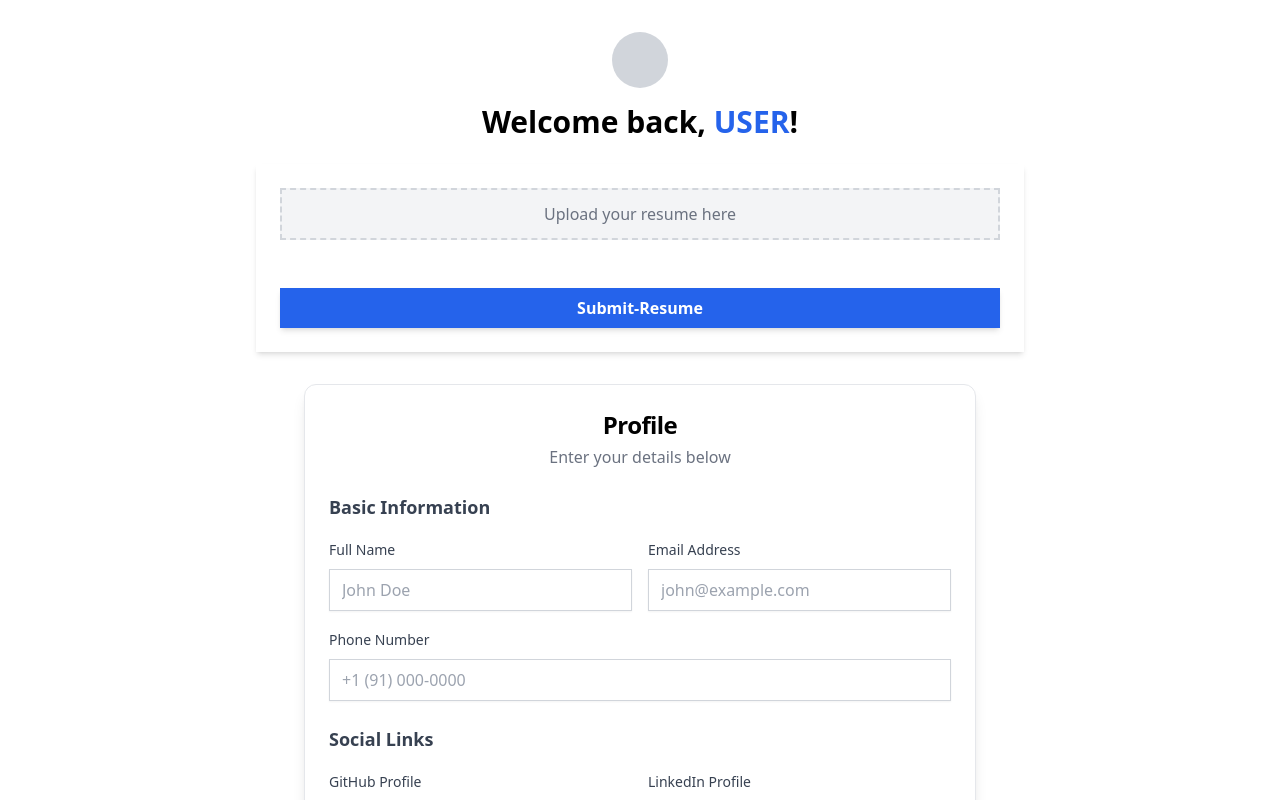
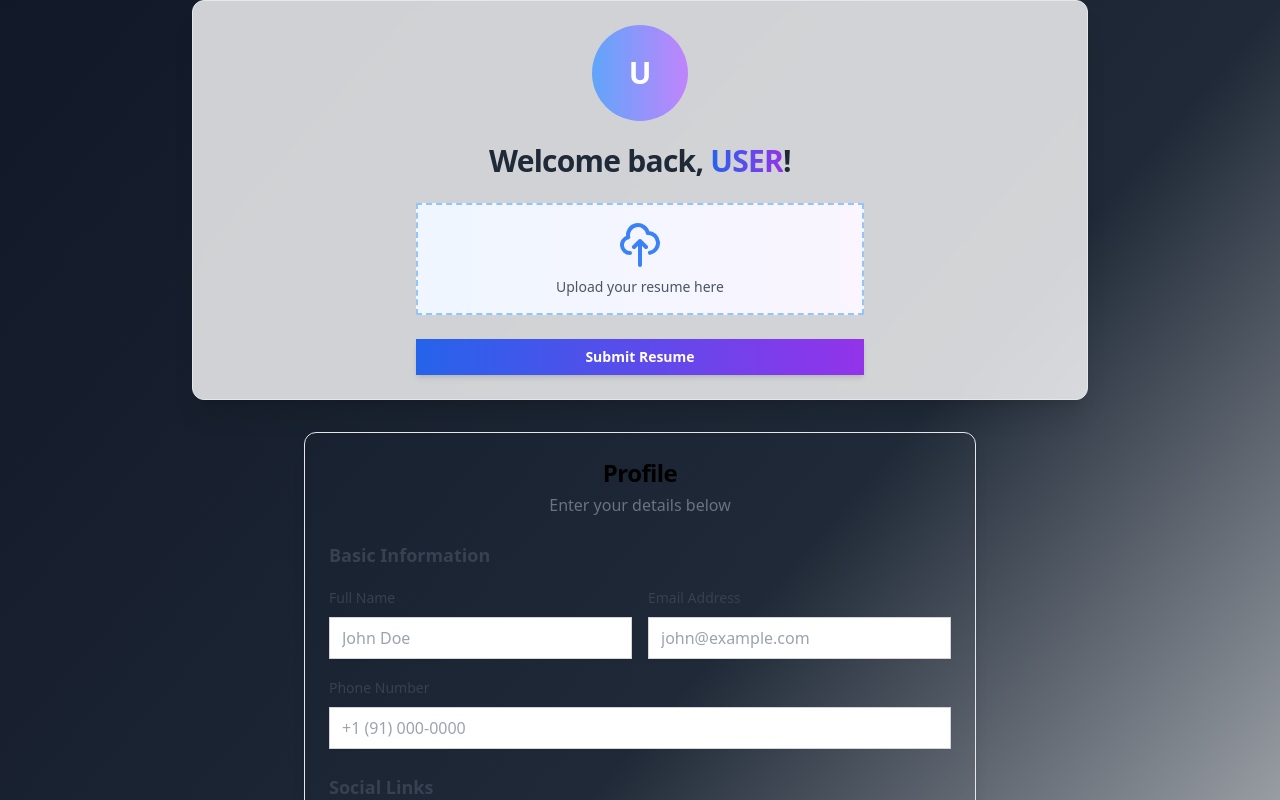
Before and after one commit to Arnav-NK/Job_Application_Auto-filler, a React (Vite) app in the folder Dashboard/vite-project/: page /dashboard in a window 1280 px wide. Shown: the top 800 px of the page. Built offline with nearby package versions, Linux system fonts and the light colour scheme.

Commit message:
Update Dashboard.jsx

```diff
--- a/Dashboard/vite-project/src/pages/Dashboard.jsx
+++ b/Dashboard/vite-project/src/pages/Dashboard.jsx
@@ -2,12 +2,12 @@ import React, { useState } from "react";
 import { useSelector } from "react-redux";
 import axios from "axios";
 import HI from "./HI";
+import { Card, CardContent, CardHeader, CardTitle } from "@/components/ui/card";
+import { Button } from "@/components/ui/button";
 
 const Dashboard = () => {
   const [file, setFile] = useState(null);
-  const [autofillData, setAutofillData] = useState(null); // State to store parsed data
-
-  // Getting the user from Redux store
+  const [autofillData, setAutofillData] = useState(null);
   const { user } = useSelector((state) => state.user);
 
   const handleFileChange = (e) => {
@@ -28,10 +28,7 @@ const Dashboard = () => {
         },
       });
 
-      // Set the parsed data received from the backend
       setAutofillData(response.data);
-
-      // Store the parsed data in localStorage
       localStorage.setItem("parsedData", JSON.stringify(response.data));
       console.log("Parsed Data:", response.data);
     } catch (error) {
@@ -40,32 +37,35 @@ const Dashboard = () => {
   };
 
   return (
-    <div className="container mx-auto px-4 py-8">
-      {/* Display user avatar */}
+    <div className="min-h-screen bg-gradient-to-br from-gray-900 via-gray-800 to-gray-700py-12 px-4 sm:px-6 lg:px-8">
+      <div className="max-w-4xl mx-auto">
+        <Card className="bg-white/80 backdrop-blur-sm shadow-xl">
+          <CardHeader className="text-center">
             {user.avatar && user.avatar.url ? (
               <img
-          src={user.avatar.url || ""}
+                src={user.avatar.url || "/placeholder.svg"}
                 alt="User Avatar"
-          className="h-14 w-14 rounded-full mx-auto mb-4"
+                className="h-24 w-24 rounded-full mx-auto mb-4 border-4 border-blue-500 shadow-lg"
               />
             ) : (
-        <div className="h-14 w-14 rounded-full bg-gray-300 mx-auto mb-4" />
+              <div className="h-24 w-24 rounded-full bg-gradient-to-r from-blue-400 to-purple-400 mx-auto mb-4 flex items-center justify-center text-white text-3xl font-bold">
+                {user.fullName ? user.fullName[0].toUpperCase() : "U"}
+              </div>
             )}
-
-      {/* Welcome message */}
-      <h1 className="text-3xl font-bold text-center mb-6">
+            <CardTitle className="text-3xl font-bold text-gray-800">
               Welcome back,{" "}
-        <span className="text-blue-600">{user.fullName || "USER"}</span>!
-      </h1>
-
-      {/* Form Container */}
-      <div className="max-w-3xl mx-auto bg-white shadow-md rounded-lg p-6">
+              <span className="text-transparent bg-clip-text bg-gradient-to-r from-blue-600 to-purple-600">
+                {user.fullName || "USER"}
+              </span>
+              !
+            </CardTitle>
+          </CardHeader>
+          <CardContent>
             <form onSubmit={handleSubmit} className="space-y-6">
-          {/* Resume Upload */}
-          <div className="flex flex-col items-center mb-6">
+              <div className="flex flex-col items-center">
                 <label
                   htmlFor="resume"
-              className="flex items-center justify-center w-full py-3 px-4 bg-gray-100 border-2 border-dashed border-gray-300 rounded-lg cursor-pointer hover:border-blue-500 hover:bg-gray-50"
+                  className="w-full max-w-md py-4 px-6 bg-gradient-to-r from-blue-50 to-purple-50 border-2 border-dashed border-blue-300 rounded-lg cursor-pointer hover:border-blue-500 hover:bg-gradient-to-r hover:from-blue-100 hover:to-purple-100 transition duration-300 ease-in-out"
                 >
                   <input
                     type="file"
@@ -74,22 +74,39 @@ const Dashboard = () => {
                     accept=".pdf"
                     onChange={handleFileChange}
                   />
-              <span className="text-gray-500">Upload your resume here</span>
+                  <div className="text-center">
+                    <svg
+                      className="mx-auto h-12 w-12 text-blue-500"
+                      fill="none"
+                      viewBox="0 0 24 24"
+                      stroke="currentColor"
+                    >
+                      <path
+                        strokeLinecap="round"
+                        strokeLinejoin="round"
+                        strokeWidth={2}
+                        d="M7 16a4 4 0 01-.88-7.903A5 5 0 1115.9 6L16 6a5 5 0 011 9.9M15 13l-3-3m0 0l-3 3m3-3v12"
+                      />
+                    </svg>
+                    <p className="mt-2 text-sm text-gray-600">
+                      {file ? file.name : "Upload your resume here"}
+                    </p>
+                  </div>
                 </label>
               </div>
-
-          {/* Submit Button */}
-          <button
+              <div className="text-center">
+                <Button
                   type="submit"
-            className="w-full py-2 px-4 bg-blue-600 text-white font-semibold rounded-lg shadow-md hover:bg-blue-700 focus:outline-none focus:ring-2 focus:ring-blue-500 focus:ring-offset-2"
+                  className="w-full max-w-md bg-gradient-to-r from-blue-600 to-purple-600 text-white font-semibold py-3 px-6 rounded-lg shadow-md hover:from-blue-700 hover:to-purple-700 focus:outline-none focus:ring-2 focus:ring-blue-500 focus:ring-offset-2 transition duration-300 ease-in-out"
                 >
-            Submit-Resume
-          </button>
+                  Submit Resume
+                </Button>
+              </div>
             </form>
+          </CardContent>
+        </Card>
+        <HI autofillData={autofillData} />
       </div>
-
-      {/* Pass the parsed data to the HI component */}
-      <HI autofillData={autofillData} />
     </div>
   );
 };
```
Lines whose indentation alone changed are shown as unchanged.
